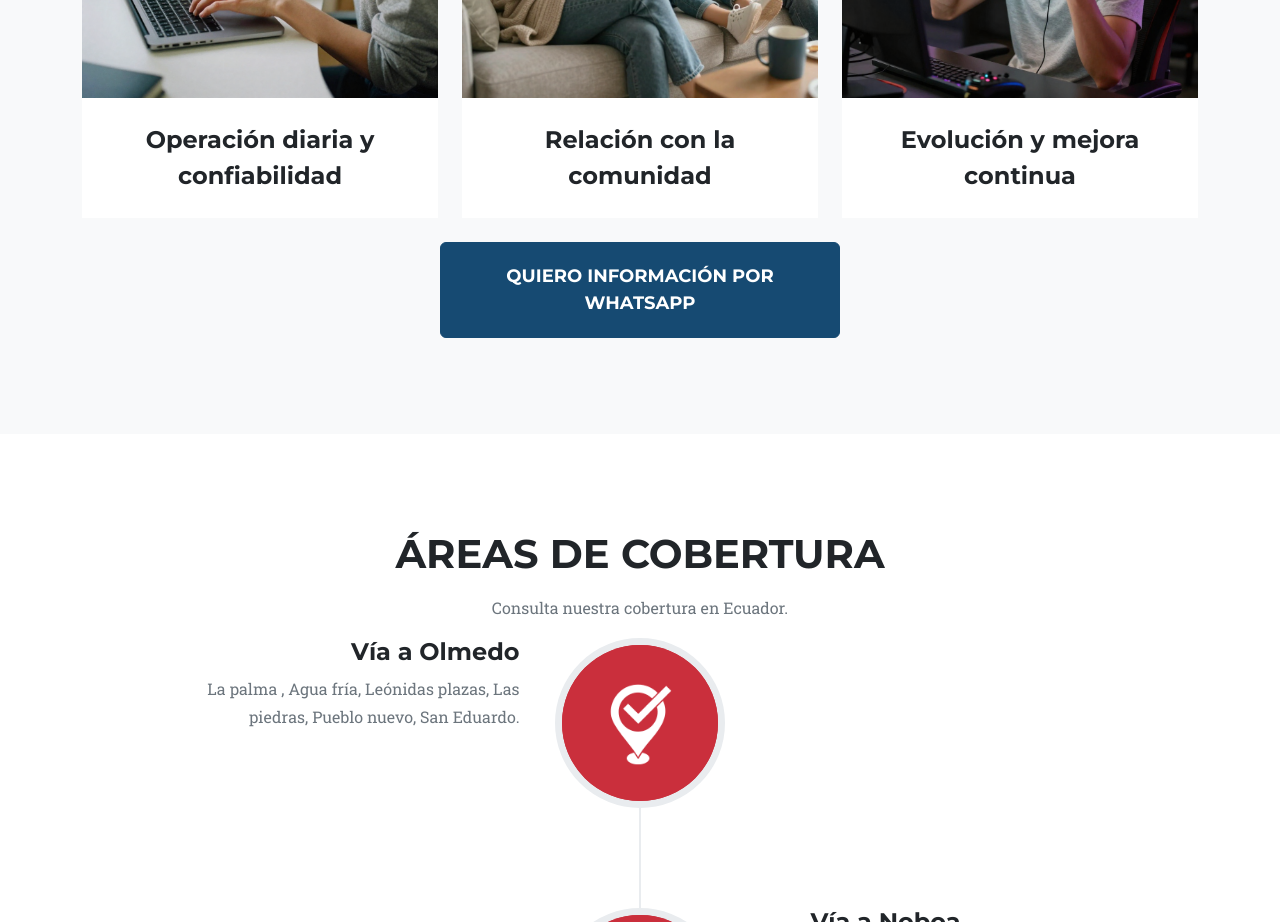
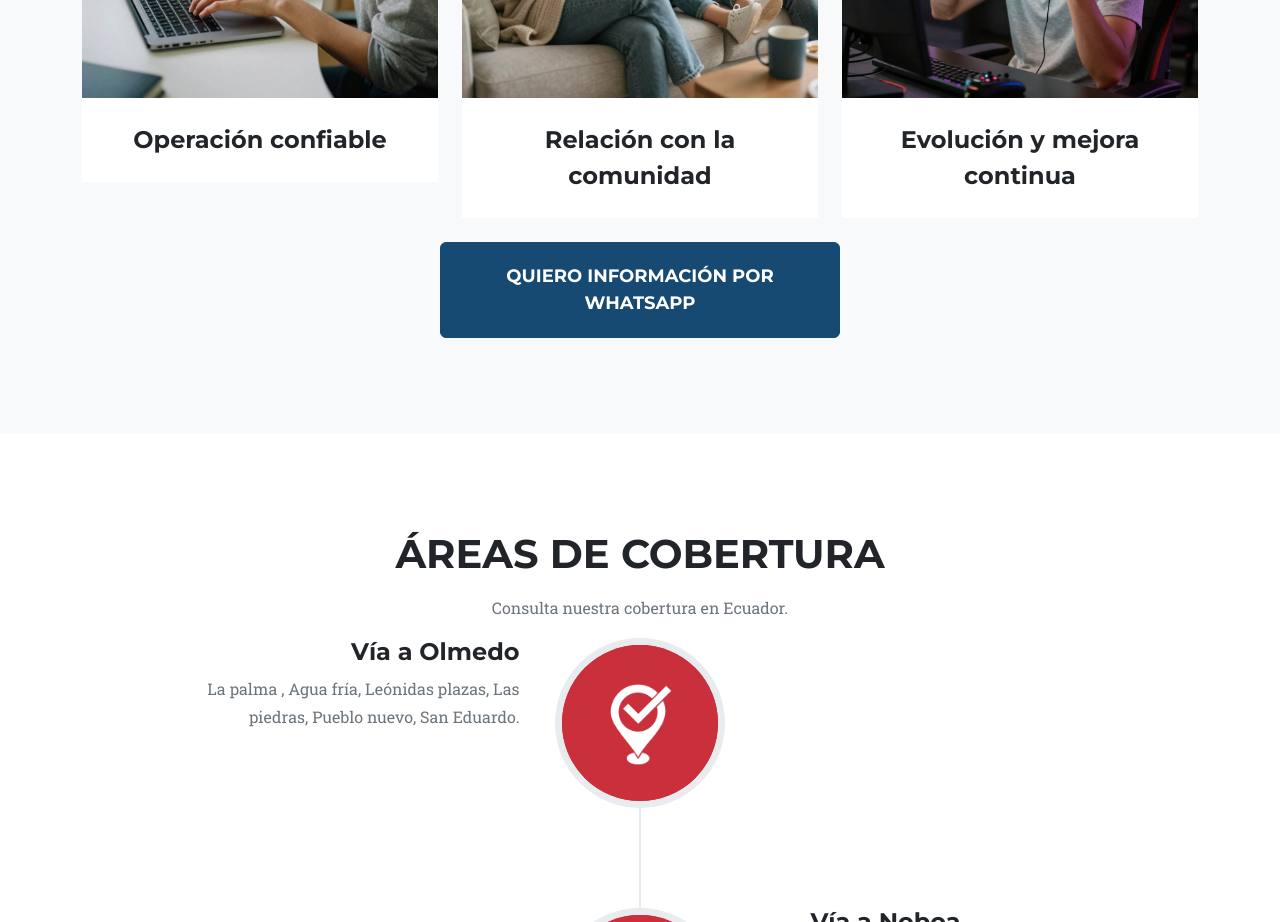
Before and after one commit to granor236/granor, a website: page index.html in a window 1280 px wide. Shown: the part 1780-2702 px from the top of the page. Drawn offline with nearby package versions, Linux system fonts and the light colour scheme.

Commit message:
Update index.html

```diff
--- a/index.html
+++ b/index.html
@@ -104,7 +104,7 @@
                                 <img class="img-fluid" src="dist/assets/img/350-megas-linxnet.webp" alt="..." />
                             </a>
                             <div class="portfolio-caption">
-                                <div class="portfolio-caption-heading">Operación diaria y confiabilidad</div>
+                                <div class="portfolio-caption-heading">Operación confiable</div>
                                 <div class="portfolio-caption-subheading text-muted"></div>
                             </div>
                         </div>
```
